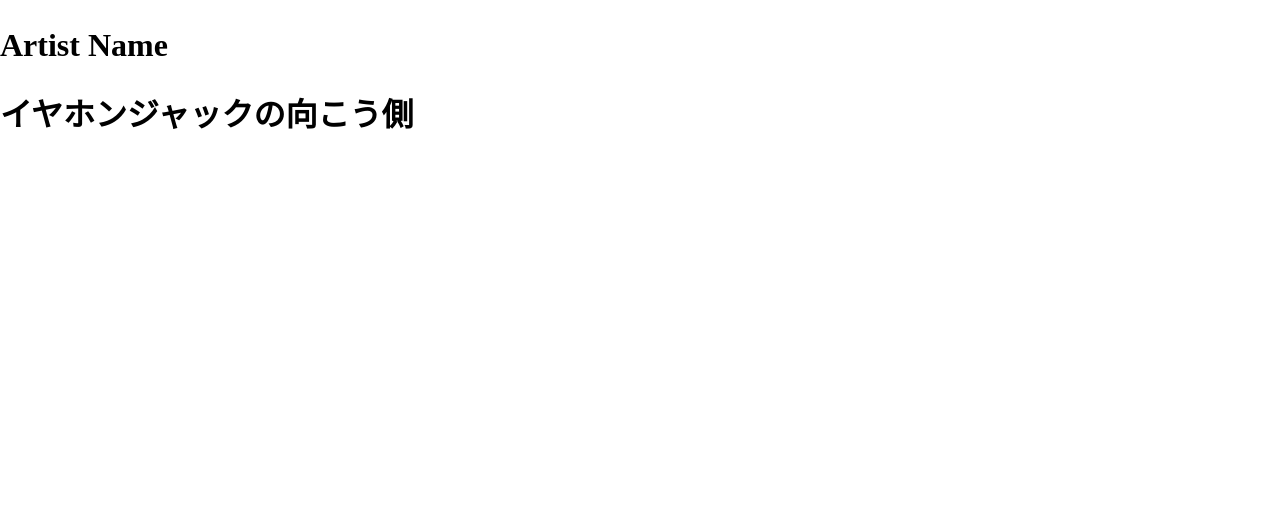
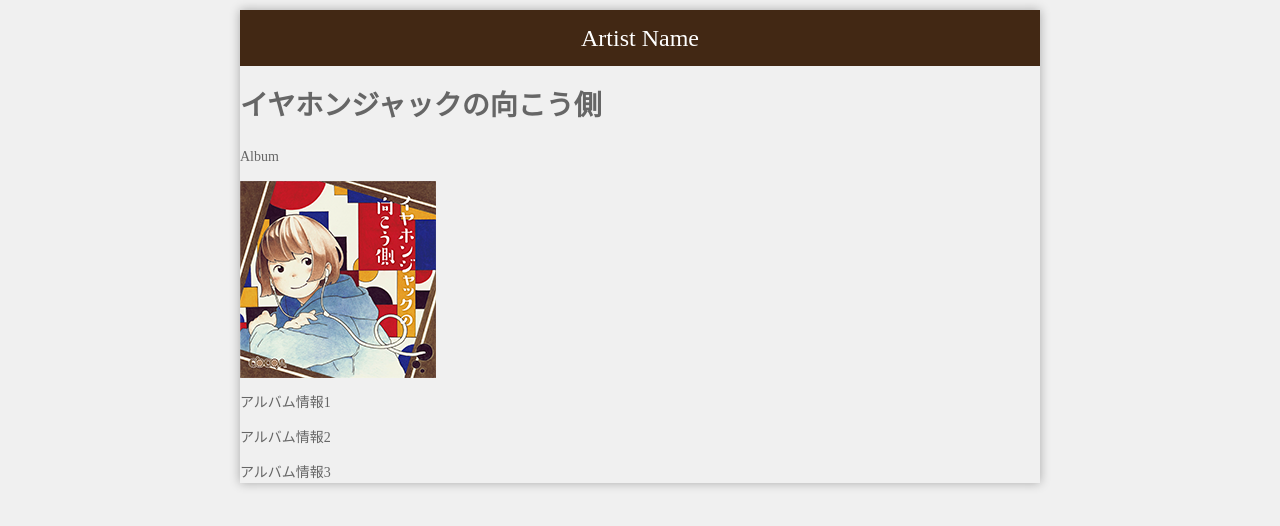
Before and after one commit to n199603/album-introduction, a plain HTML site: page index.html in a window 1280 px wide. Drawn offline with Linux system fonts and the light colour scheme.

Commit message:
画像配置

```diff
--- a/css/style.css
+++ b/css/style.css
@@ -1 +1,27 @@
 @import url(sanitize.css);
+
+body {
+  background-color: #f0f0f0;
+  padding: 10px;
+  font-size: 14px;
+  color: #666;
+}
+
+.container {
+  max-width: 800px;
+  box-shadow: 0 0 10px rgba(0, 0, 0, .3);
+  margin: 0 auto;
+}
+
+header {
+  background-color: #422814;
+  padding: 10px;
+  color: #fff;
+}
+
+header h1 {
+  margin: 0;
+  font-size: 24px;
+  font-weight: normal;
+  text-align: center;
+}
--- a/index.html
+++ b/index.html
@@ -7,12 +7,17 @@
     <link rel="stylesheet" href="css/style.css">
   </head>
   <body>
-    <div　class="container">
+    <div class="container">
       <header>
         <h1>Artist Name</h1>
       </header>
       <section class="information">
         <h1>イヤホンジャックの向こう側</h1>
+        <p>Album</p>
+        <img src="img/jacket.png" alt="artwork">
+        <p>アルバム情報1</p>
+        <p>アルバム情報2</p>
+        <p>アルバム情報3</p>
       </section>
     </div>
   </body>
```
Also changed, not shown: img/jacket.png (added), 1 other file.
